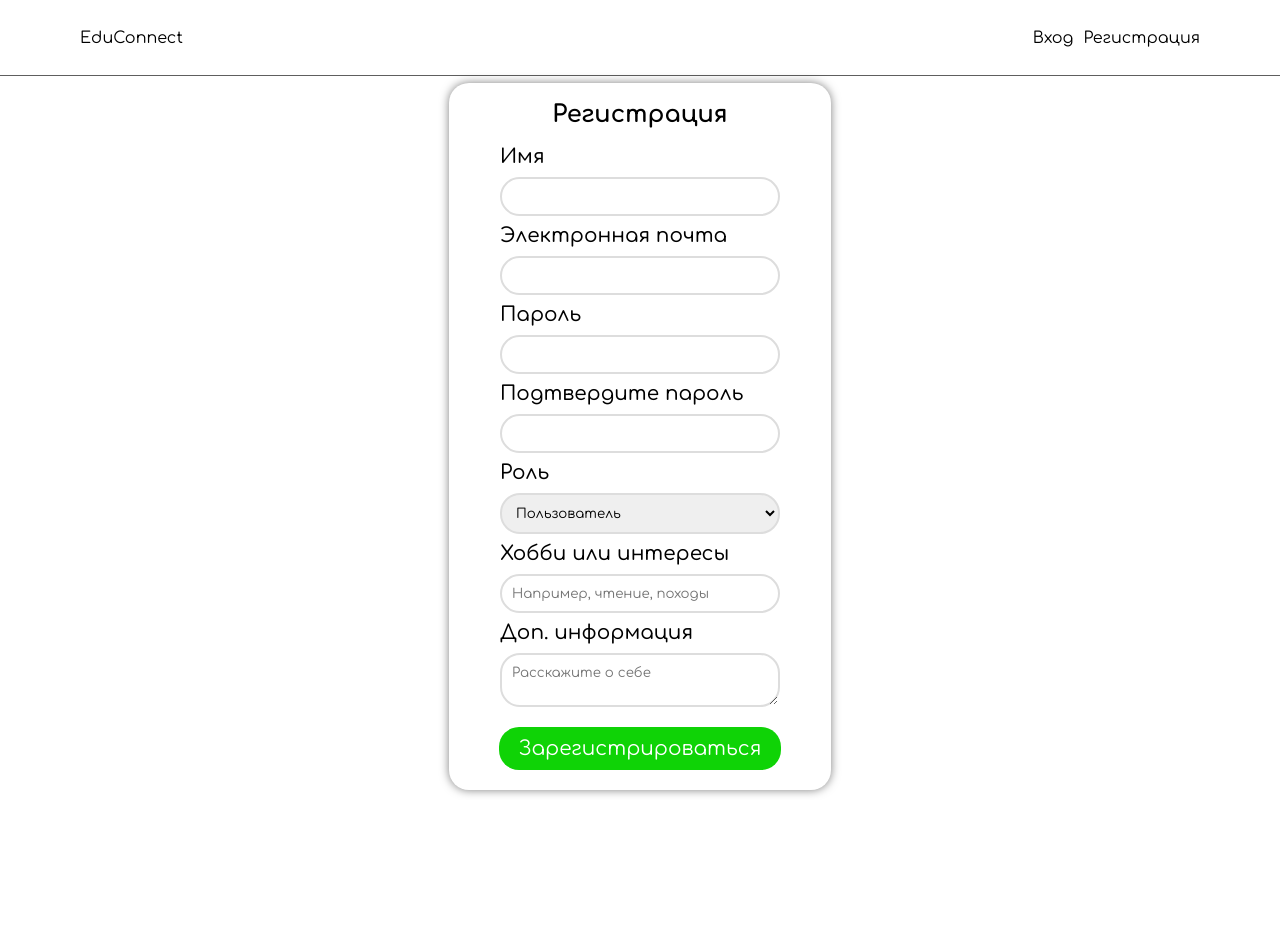
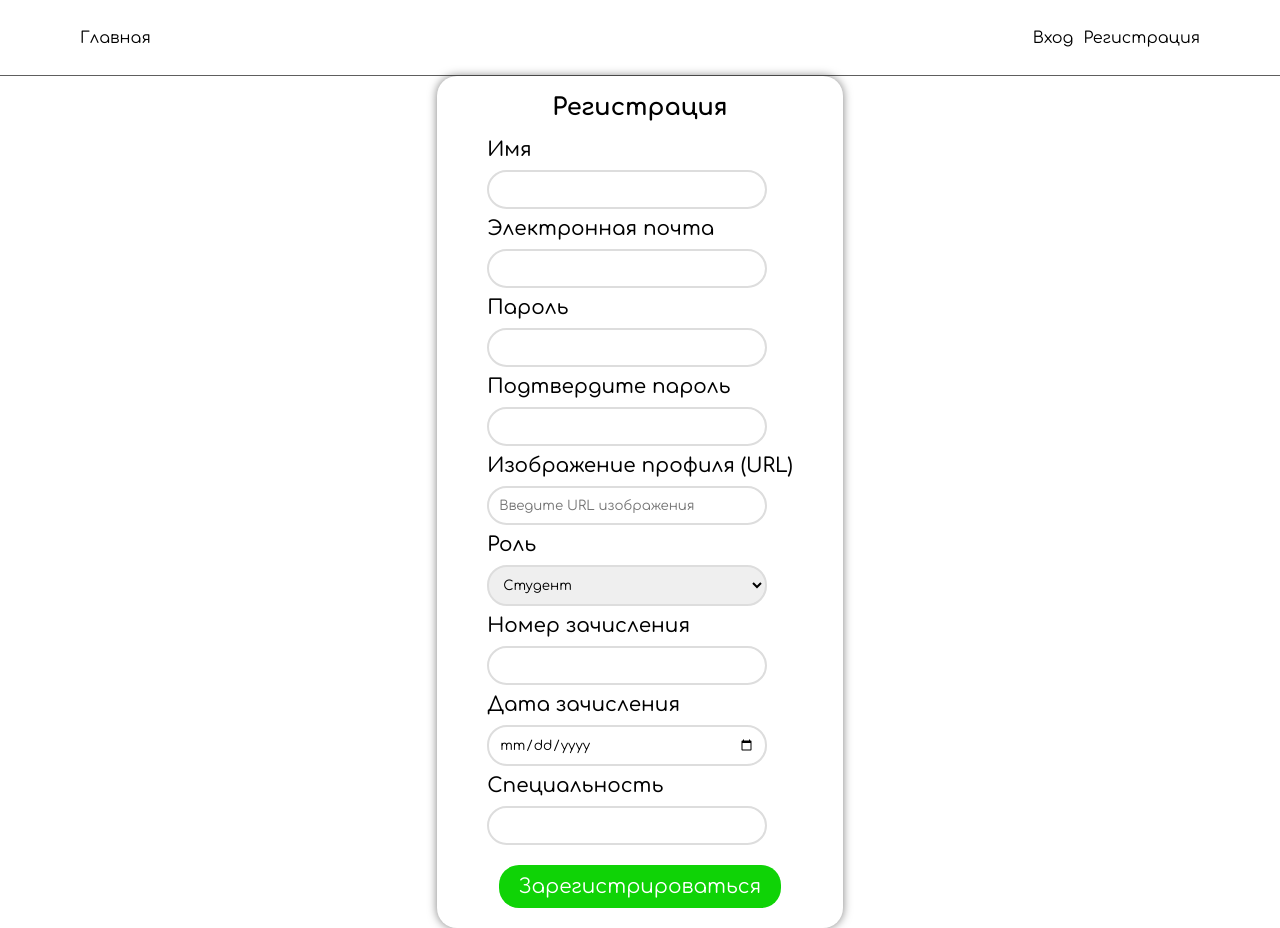
Before and after one commit to lopurw/ChillGuys_EduConnect, a React (Vite) app: page /register in a window 1280 px wide. Before the commit the page ends 800 px from the top, so only its background shows below. Built offline with nearby package versions, Linux system fonts and the light colour scheme.

Commit message:
registration and login

```diff
--- a/src/components/Navbar.jsx
+++ b/src/components/Navbar.jsx
@@ -3,14 +3,13 @@ import { NavLink } from 'react-router-dom';
 import classes from '../styles/Navbar.module.css';
 
 const Navbar = () => {
-  const [role, setRole] = useState('Студент');
 
   return (
       <nav>
       <div className={classes.wrapper}>
         <div className={classes.container}>
           <div className={classes.nav_wrapper}>
-              {role === 'Студент' ? (
+              {localStorage.getItem('userRole') === 'StudentProfile' ? (
                   <div>
                     <NavLink
                         to="/homeuser"
--- a/src/pages/Login.jsx
+++ b/src/pages/Login.jsx
@@ -1,22 +1,10 @@
 import classes from '../styles/Login.module.css';
 import React, { useState } from 'react';
-import axios from 'axios';
-
-const apiClient = axios.create({
-	baseURL: 'http://localhost:2211/api',
-	headers: {
-		'Content-Type': 'application/json',
-	},
-});
-
-const login = async (userData) => {
-	const response = await apiClient.post('/Auth/Login', userData);
-	return response.data;
-};
+import { login } from '../services/ApiServ';
 
 const Login = () => {
 	const [formData, setFormData] = useState({
-		email: '',
+		userName: '',
 		password: '',
 	});
 	const [error, setError] = useState('');
@@ -34,7 +22,10 @@ const Login = () => {
 			const response = await login(formData);
 			setSuccess('Вход выполнен успешно!');
 			console.log('Ответ сервера:', response);
-			localStorage.setItem('userRole', response.role);
+			localStorage.setItem('userRole', response.data.role);
+			localStorage.setItem('userId', response.data.userId);
+			localStorage.setItem('token', response.data.token);
+			window.location.href = '/homeuser';
 		} catch (err) {
 			setError('Ошибка входа. Проверьте введённые данные.');
 			console.error('Ошибка:', err);
@@ -53,7 +44,7 @@ const Login = () => {
 					<div className={classes.form_container}>
 						<label>
 							Электронная почта
-							<input type="email" name="email" value={formData.email} onChange={handleChange} required />
+							<input type="userName" name="userName" value={formData.userName} onChange={handleChange} required />
 						</label>
 					</div>
 
--- a/src/pages/Register.jsx
+++ b/src/pages/Register.jsx
@@ -1,16 +1,22 @@
 import React, { useState } from 'react';
+import classes from '../styles/Register.module.css';
 import { register } from '../services/ApiServ';
-import classes from '../styles/Register.module.css';
 
 const Register = () => {
-	const [role, setRole] = useState('user');
+	const [roleType, setRoleType] = useState('student');
 	const [formData, setFormData] = useState({
 		name: '',
 		email: '',
 		password: '',
 		confirmPassword: '',
-		roleSpecificField: '',
-		additionalInfo: '',
+		profileImage: '',
+		department: '',
+		position: '',
+		specialization: '',
+		degree: '',
+		enrollmentNumber: '',
+		enrollmentDate: '',
+		major: '',
 	});
 	const [error, setError] = useState('');
 	const [success, setSuccess] = useState('');
@@ -21,8 +27,18 @@ const Register = () => {
 	};
 
 	const handleRoleChange = (e) => {
-		setRole(e.target.value);
-		setFormData((prev) => ({ ...prev, roleSpecificField: '', additionalInfo: '' }));
+		setRoleType(e.target.value);
+		// Очистка данных, специфичных для роли
+		setFormData((prev) => ({
+			...prev,
+			department: '',
+			position: '',
+			specialization: '',
+			degree: '',
+			enrollmentNumber: '',
+			enrollmentDate: '',
+			major: '',
+		}));
 	};
 
 	const handleSubmit = async (e) => {
@@ -35,15 +51,37 @@ const Register = () => {
 
 		setError('');
 		try {
+			let roleData;
+			if (roleType === 'manager') {
+				roleData = {
+					Department: formData.department,
+					Position: formData.position,
+				};
+			} else if (roleType === 'teacher') {
+				roleData = {
+					Specialization: formData.specialization,
+					Degree: formData.degree,
+				};
+			} else if (roleType === 'student') {
+				const now = new Date();
+				roleData = {
+					EnrollmentNumber: formData.enrollmentNumber,
+					EnrollmentDate: new Date(now.getTime() + now.getTimezoneOffset() * 60 * 1000),
+					Major: formData.major,
+				};
+			}
+
 			const userData = {
-				name: formData.name,
 				email: formData.email,
 				password: formData.password,
-				role,
-				roleSpecificField: formData.roleSpecificField,
-				additionalInfo: formData.additionalInfo,
+				name: formData.name,
+				profileImage: formData.profileImage,
+				roleType,
+				roleData,
 			};
+
 			const response = await register(userData);
+
 			setSuccess('Регистрация прошла успешно!');
 			console.log('Ответ сервера:', response);
 		} catch (err) {
@@ -91,49 +129,81 @@ const Register = () => {
 
 					<div className={classes.form_container}>
 						<label>
+							Изображение профиля (URL)
+							<input type="text" name="profileImage" value={formData.profileImage} onChange={handleChange} placeholder="Введите URL изображения" />
+						</label>
+					</div>
+
+					<div className={classes.form_container}>
+						<label>
 							Роль
-							<select name="role" value={role} onChange={handleRoleChange} required>
-								<option value="user">Пользователь</option>
+							<select name="roleType" value={roleType} onChange={handleRoleChange} required>
+								<option value="student">Студент</option>
 								<option value="teacher">Преподаватель</option>
-								<option value="employer">Работодатель</option>
+								<option value="manager">Менеджер</option>
 							</select>
 						</label>
 					</div>
 
-					{role === 'teacher' && (
+					{/* Role-specific fields */}
+					{roleType === 'manager' && (
+						<>
+							<div className={classes.form_container}>
+								<label>
+									Департамент
+									<input type="text" name="department" value={formData.department} onChange={handleChange} required />
+								</label>
+							</div>
+							<div className={classes.form_container}>
+								<label>
+									Позиция
+									<input type="text" name="position" value={formData.position} onChange={handleChange} required />
+								</label>
+							</div>
+						</>
+					)}
+
+					{roleType === 'teacher' && (
+						<>
 							<div className={classes.form_container}>
 								<label>
 									Специализация
-								<input type="text" name="roleSpecificField" value={formData.roleSpecificField} onChange={handleChange} placeholder="Например, Математика, Физика" required />
+									<input type="text" name="specialization" value={formData.specialization} onChange={handleChange} required />
 								</label>
 							</div>
+							<div className={classes.form_container}>
+								<label>
+									Степень
+									<input type="text" name="degree" value={formData.degree} onChange={handleChange} required />
+								</label>
+							</div>
+						</>
 					)}
 
-					{role === 'employer' && (
+					{roleType === 'student' && (
+						<>
 							<div className={classes.form_container}>
 								<label>
-								Название компании
-								<input type="text" name="roleSpecificField" value={formData.roleSpecificField} onChange={handleChange} placeholder="Введите название компании" required />
+									Номер зачисления
+									<input type="number" name="enrollmentNumber" value={formData.enrollmentNumber} onChange={handleChange} required />
 								</label>
 							</div>
-					)}
-
-					{role === 'user' && (
 							<div className={classes.form_container}>
 								<label>
-								Хобби или интересы
-								<input type="text" name="roleSpecificField" value={formData.roleSpecificField} onChange={handleChange} placeholder="Например, чтение, походы" />
+									Дата зачисления
+									<input type="date" name="enrollmentDate" value={formData.enrollmentDate} onChange={handleChange} required />
 								</label>
 							</div>
-					)}
-
 							<div className={classes.form_container}>
 								<label>
-							Доп. информация
-							<textarea name="additionalInfo" value={formData.additionalInfo} onChange={handleChange} placeholder="Расскажите о себе" />
+									Специальность
+									<input type="text" name="major" value={formData.major} onChange={handleChange} required />
 								</label>
 							</div>
+						</>
+					)}
 				</div>
+
 				<button type="submit" className={classes.button}>
 					Зарегистрироваться
 				</button>
--- a/src/routes/AppRoutes.jsx
+++ b/src/routes/AppRoutes.jsx
@@ -3,7 +3,6 @@ import { BrowserRouter as Router, Route, Routes } from 'react-router-dom';
 import Login from '../pages/Login';
 import Register from '../pages/Register';
 import Dashboard from '../pages/Home';
-import HomeUser from '../pages/HomeUser';
 import Home from '../pages/Home';
 import CourseList from '../components/CourseList';
 import CourseDetail from '../components/CourseDetail';
@@ -16,7 +15,6 @@ const AppRoutes = () => {
         <Route path="/home" element={<Home />} />
         <Route path="/login" element={<Login />} />
         <Route path="/register" element={<Register />} />
-        <Route path="/homeuser" element={<HomeUser />} />
         <Route path="/coursesuser" element={<CourseList />} />
         <Route path="/course/:id" element={<CourseDetail />} />
       </Routes>
--- a/src/services/ApiServ.js
+++ b/src/services/ApiServ.js
@@ -1,15 +1,29 @@
 
 import axios from 'axios';
-const apiClient = axios.create({    baseURL: 'http://localhost:2211/api',
-    headers: {        'Content-Type': 'application/json',
-    },});
 
+const apiClient = axios.create({
+    baseURL: 'http://localhost:5220/api',
+    headers: {
+        'Content-Type': 'application/json',
+    },
+});
 
+apiClient.interceptors.request.use((config) => {
+    const token = localStorage.getItem('token');
+    if (token) {
+        config.headers.Authorization = `Bearer ${token}`;
+    }
+    return config;
+}, (error) => {
+    return Promise.reject(error);
+});
 
-    export const register = async (userData) => {    const response = await apiClient.post('/Auth/Register', userData);
-        return response.data;};
+export const register = async (userData) => {
+    const response = await apiClient.post('/User/registerUser', userData);
+    return response.data;
+};
 
-        const login = async (userData) => {
-            const response = await apiClient.post('/Auth/Login', userData);
-            return response.data;
-          };
+export const login = async (userData) => {
+    const response = await apiClient.post('/User/login', userData);
+    return response.data;
+};
```
Also changed, not shown: src/pages/HomeUser.jsx (deleted), 2 other files (tests, documents, lock files or other folders). Lines whose indentation alone changed are shown as unchanged.
